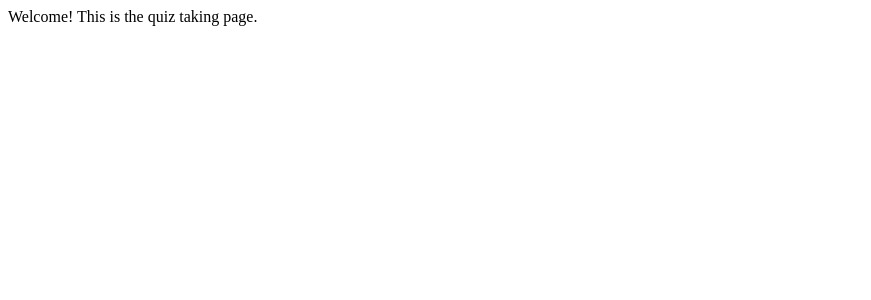
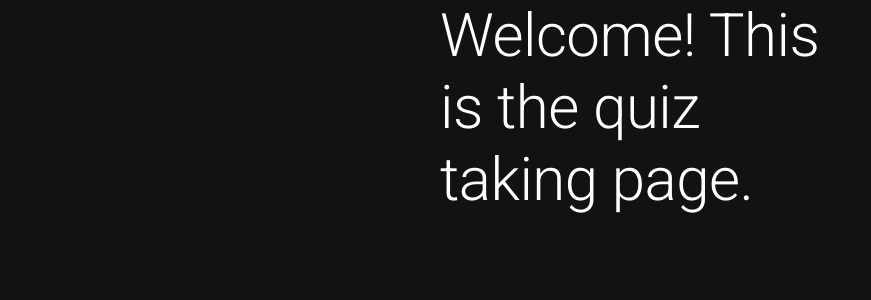
Before and after one commit to taurasbear/PC-internship-task-quiz, a React (Vite) app in the folder pc.quiz.client/: page / in a window 1280 px wide. Shown: the top 300 px of the page, without its empty margins (0-871 px from the left). Built offline with nearby package versions, Linux system fonts and the light colour scheme.

Commit message:
Started implementing themes and material ui components.

```diff
--- a/pc.quiz.client/src/main.tsx
+++ b/pc.quiz.client/src/main.tsx
@@ -1,9 +1,15 @@
 import { StrictMode } from 'react'
 import { createRoot } from 'react-dom/client'
+import { ThemeProvider } from '@mui/material/styles'
+import { CssBaseline } from '@mui/material'
 import App from './App.tsx'
+import theme from './theme.ts'
 
 createRoot(document.getElementById('root')!).render(
   <StrictMode>
-    <App />
+    <ThemeProvider theme={theme}>
+      <CssBaseline />
+      <App />
+    </ThemeProvider>
   </StrictMode>,
 )
--- a/pc.quiz.client/src/pages/Quiz.tsx
+++ b/pc.quiz.client/src/pages/Quiz.tsx
@@ -1,9 +1,12 @@
 import Box from '@mui/material/Box';
+import Typography from '@mui/material/Typography';
 
 const Quiz = () => {
     return (
-        <Box>
-            Welcome! This is the quiz taking page.
+        <Box sx={{ maxWidth: 400, margin: '0 auto' }}>
+            <Typography variant='h2' gutterBottom>
+                Welcome! This is the quiz taking page.
+            </Typography>
         </Box>
     );
 }
--- /dev/null
+++ b/pc.quiz.client/src/theme.ts
@@ -0,0 +1,23 @@
+import { createTheme } from '@mui/material/styles';
+
+const theme = createTheme({
+    palette: {
+        mode: 'dark',
+        primary: {
+            main: '#f4e0c0',//'#6a8063',
+        },
+        secondary: {
+            main: '#e9f108',
+        },
+        // action: {
+        //     hover: '#6a8063',
+        // },
+        background:
+        {
+            default: '#121212',//'#22181C',
+            paper: '#282828',
+        },
+    },
+});
+
+export default theme;
```
Also changed, not shown: 1 other file (tests, documents, lock files or other folders).
